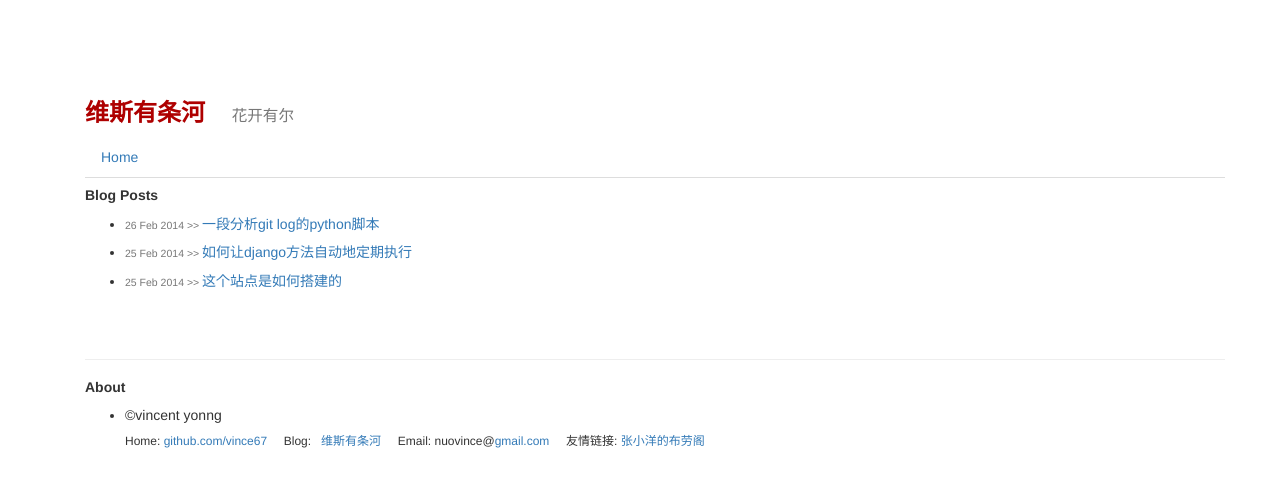
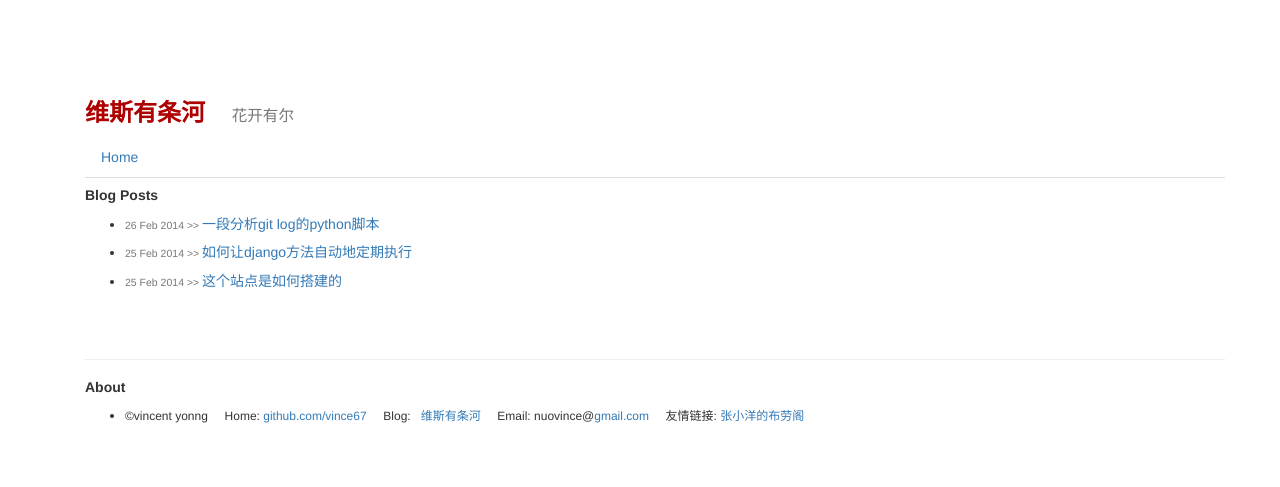
Before and after one commit to vince67/vince67.github.io, a Jekyll site: the page built from index.html, in a window 1280 px wide. Shown: the top 487 px of the page. Built offline with Jekyll 4.4.1, drawn with Linux system fonts in a browser that asks for light colours; nearby versions of some CDN libraries; part of the change alters nothing that is shown.

```diff
--- a/_layouts/default.html
+++ b/_layouts/default.html
@@ -38,8 +38,8 @@
             <h5  align="left" ><strong>About</strong></h5>
                 <ul>
                     <li>
-                        &copy;vincent yonng
-                        <h6>Home:&nbsp;<a href="http://github.com/vince67/">github.com/vince67</a>&nbsp;&nbsp;
+                        <h6>&copy;vincent yonng&nbsp;&nbsp;&nbsp;&nbsp;
+                        Home:&nbsp;<a href="http://github.com/vince67/">github.com/vince67</a>&nbsp;&nbsp;
                         &nbsp;&nbsp;Blog:&nbsp;<a href="http://vince67.github.io/jekyll_vincent/">&nbsp;&nbsp;维斯有条河</a>
                         &nbsp;&nbsp;&nbsp;&nbsp;Email:&nbsp;nuovince@<a href="https://gmail.com">gmail.com</a>
                         &nbsp;&nbsp;&nbsp;&nbsp;友情链接:&nbsp;<a href="http://zhangxiaoyang.me/">张小洋的布劳阁</a></h6>
```
